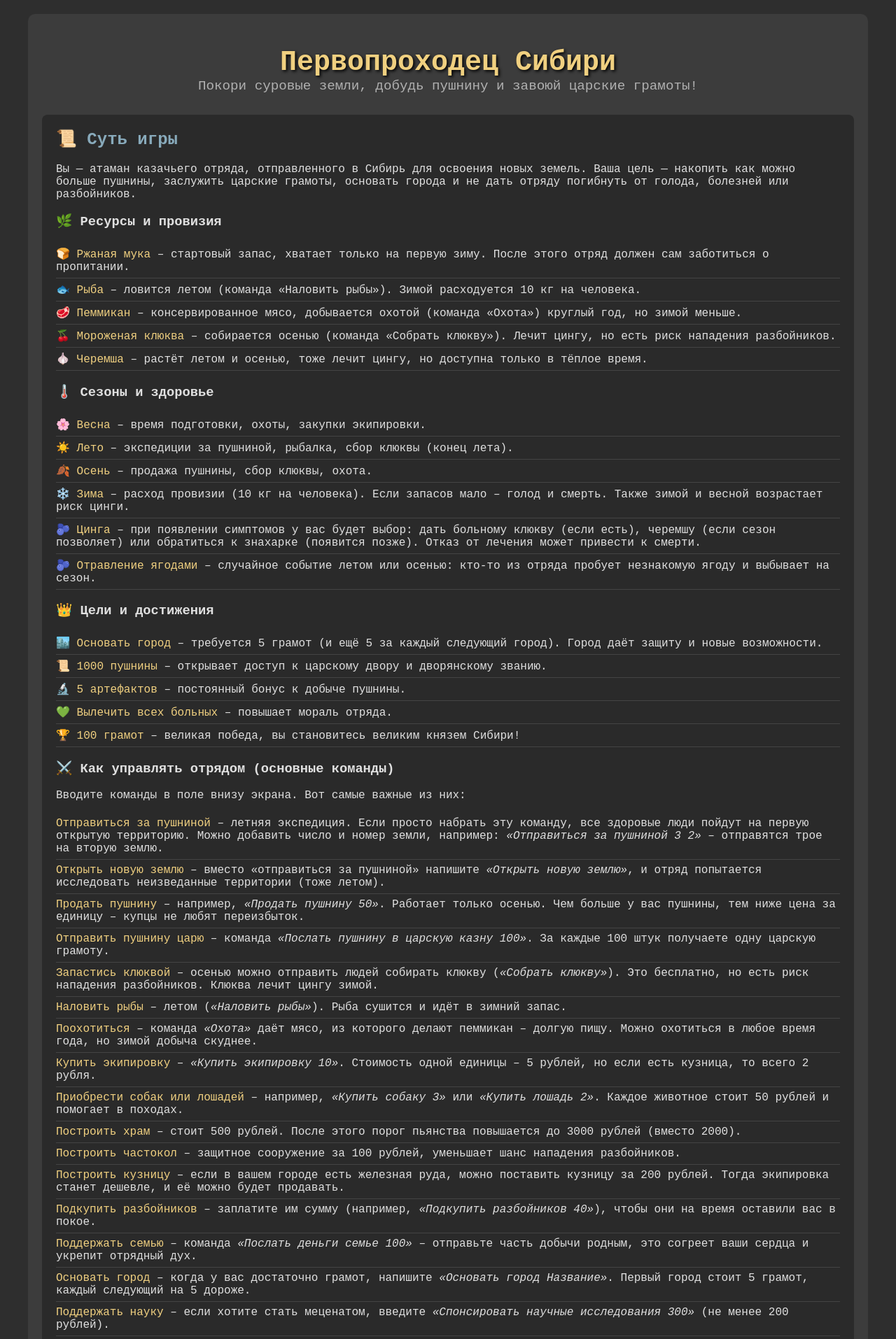
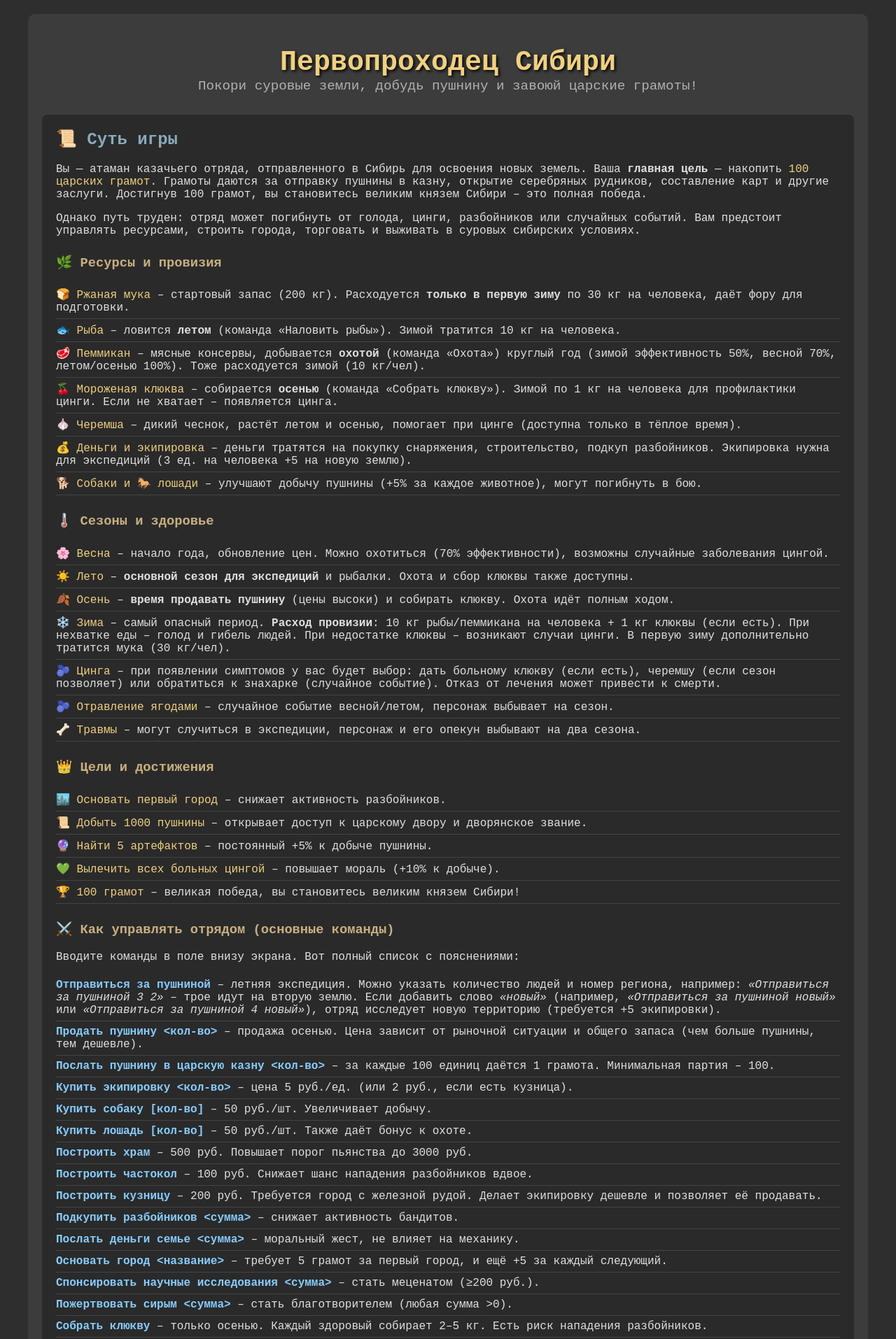
Before and after one commit to Mariga-Rock/pervoprohodets, a Flask app: page / in a window 1280 px wide. Shown: the top 1914 px of the page at 70% size. Run offline with Flask 3, Linux system fonts and the light colour scheme.

Commit message:
small start

```diff
--- a/templates/start.html
+++ b/templates/start.html
@@ -43,6 +43,10 @@
             margin-top: 0;
             color: #8ab;
         }
+        .rules h3 {
+            color: #c8b080;
+            margin-top: 25px;
+        }
         .rules ul {
             list-style: none;
             padding-left: 0;
@@ -53,6 +57,10 @@
         }
         .rules .highlight {
             color: #f0d080;
+        }
+        .rules .command {
+            color: #8cf;
+            font-weight: bold;
         }
         .start-form {
             background: #2a2a2a;
@@ -138,64 +146,70 @@
 
         <div class="rules">
             <h2>📜 Суть игры</h2>
-            <p>Вы — атаман казачьего отряда, отправленного в Сибирь для освоения новых земель. Ваша цель — накопить как можно больше пушнины, заслужить царские грамоты, основать города и не дать отряду погибнуть от голода, болезней или разбойников.</p>
+            <p>Вы — атаман казачьего отряда, отправленного в Сибирь для освоения новых земель. Ваша <strong>главная цель</strong> — накопить <span class="highlight">100 царских грамот</span>. Грамоты даются за отправку пушнины в казну, открытие серебряных рудников, составление карт и другие заслуги. Достигнув 100 грамот, вы становитесь великим князем Сибири – это полная победа.</p>
+            <p>Однако путь труден: отряд может погибнуть от голода, цинги, разбойников или случайных событий. Вам предстоит управлять ресурсами, строить города, торговать и выживать в суровых сибирских условиях.</p>
 
             <h3>🌿 Ресурсы и провизия</h3>
             <ul>
-                <li><span class="highlight">🍞 Ржаная мука</span> – стартовый запас, хватает только на первую зиму. После этого отряд должен сам заботиться о пропитании.</li>
-                <li><span class="highlight">🐟 Рыба</span> – ловится летом (команда «Наловить рыбы»). Зимой расходуется 10 кг на человека.</li>
-                <li><span class="highlight">🥩 Пеммикан</span> – консервированное мясо, добывается охотой (команда «Охота») круглый год, но зимой меньше.</li>
-                <li><span class="highlight">🍒 Мороженая клюква</span> – собирается осенью (команда «Собрать клюкву»). Лечит цингу, но есть риск нападения разбойников.</li>
-                <li><span class="highlight">🧄 Черемша</span> – растёт летом и осенью, тоже лечит цингу, но доступна только в тёплое время.</li>
+                <li><span class="highlight">🍞 Ржаная мука</span> – стартовый запас (200 кг). Расходуется <strong>только в первую зиму</strong> по 30 кг на человека, даёт фору для подготовки.</li>
+                <li><span class="highlight">🐟 Рыба</span> – ловится <strong>летом</strong> (команда «Наловить рыбы»). Зимой тратится 10 кг на человека.</li>
+                <li><span class="highlight">🥩 Пеммикан</span> – мясные консервы, добывается <strong>охотой</strong> (команда «Охота») круглый год (зимой эффективность 50%, весной 70%, летом/осенью 100%). Тоже расходуется зимой (10 кг/чел).</li>
+                <li><span class="highlight">🍒 Мороженая клюква</span> – собирается <strong>осенью</strong> (команда «Собрать клюкву»). Зимой по 1 кг на человека для профилактики цинги. Если не хватает – появляется цинга.</li>
+                <li><span class="highlight">🧄 Черемша</span> – дикий чеснок, растёт летом и осенью, помогает при цинге (доступна только в тёплое время).</li>
+                <li><span class="highlight">💰 Деньги и экипировка</span> – деньги тратятся на покупку снаряжения, строительство, подкуп разбойников. Экипировка нужна для экспедиций (3 ед. на человека +5 на новую землю).</li>
+                <li><span class="highlight">🐕 Собаки и 🐎 лошади</span> – улучшают добычу пушнины (+5% за каждое животное), могут погибнуть в бою.</li>
             </ul>
 
             <h3>🌡️ Сезоны и здоровье</h3>
             <ul>
-                <li><span class="highlight">🌸 Весна</span> – время подготовки, охоты, закупки экипировки.</li>
-                <li><span class="highlight">☀️ Лето</span> – экспедиции за пушниной, рыбалка, сбор клюквы (конец лета).</li>
-                <li><span class="highlight">🍂 Осень</span> – продажа пушнины, сбор клюквы, охота.</li>
-                <li><span class="highlight">❄️ Зима</span> – расход провизии (10 кг на человека). Если запасов мало – голод и смерть. Также зимой и весной возрастает риск цинги.</li>
-                <li><span class="highlight">🫐 Цинга</span> – при появлении симптомов у вас будет выбор: дать больному клюкву (если есть), черемшу (если сезон позволяет) или обратиться к знахарке (появится позже). Отказ от лечения может привести к смерти.</li>
-                <li><span class="highlight">🫐 Отравление ягодами</span> – случайное событие летом или осенью: кто-то из отряда пробует незнакомую ягоду и выбывает на сезон.</li>
+                <li><span class="highlight">🌸 Весна</span> – начало года, обновление цен. Можно охотиться (70% эффективности), возможны случайные заболевания цингой.</li>
+                <li><span class="highlight">☀️ Лето</span> – <strong>основной сезон для экспедиций</strong> и рыбалки. Охота и сбор клюквы также доступны.</li>
+                <li><span class="highlight">🍂 Осень</span> – <strong>время продавать пушнину</strong> (цены высоки) и собирать клюкву. Охота идёт полным ходом.</li>
+                <li><span class="highlight">❄️ Зима</span> – самый опасный период. <strong>Расход провизии</strong>: 10 кг рыбы/пеммикана на человека + 1 кг клюквы (если есть). При нехватке еды – голод и гибель людей. При недостатке клюквы – возникают случаи цинги. В первую зиму дополнительно тратится мука (30 кг/чел).</li>
+                <li><span class="highlight">🫐 Цинга</span> – при появлении симптомов у вас будет выбор: дать больному клюкву (если есть), черемшу (если сезон позволяет) или обратиться к знахарке (случайное событие). Отказ от лечения может привести к смерти.</li>
+                <li><span class="highlight">🫐 Отравление ягодами</span> – случайное событие весной/летом, персонаж выбывает на сезон.</li>
+                <li><span class="highlight">🦴 Травмы</span> – могут случиться в экспедиции, персонаж и его опекун выбывают на два сезона.</li>
             </ul>
 
             <h3>👑 Цели и достижения</h3>
             <ul>
-                <li><span class="highlight">🏙️ Основать город</span> – требуется 5 грамот (и ещё 5 за каждый следующий город). Город даёт защиту и новые возможности.</li>
-                <li><span class="highlight">📜 1000 пушнины</span> – открывает доступ к царскому двору и дворянскому званию.</li>
-                <li><span class="highlight">🔬 5 артефактов</span> – постоянный бонус к добыче пушнины.</li>
-                <li><span class="highlight">💚 Вылечить всех больных</span> – повышает мораль отряда.</li>
+                <li><span class="highlight">🏙️ Основать первый город</span> – снижает активность разбойников.</li>
+                <li><span class="highlight">📜 Добыть 1000 пушнины</span> – открывает доступ к царскому двору и дворянское звание.</li>
+                <li><span class="highlight">🔮 Найти 5 артефактов</span> – постоянный +5% к добыче пушнины.</li>
+                <li><span class="highlight">💚 Вылечить всех больных цингой</span> – повышает мораль (+10% к добыче).</li>
                 <li><span class="highlight">🏆 100 грамот</span> – великая победа, вы становитесь великим князем Сибири!</li>
             </ul>
 
-           <h3>⚔️ Как управлять отрядом (основные команды)</h3>
-<p>Вводите команды в поле внизу экрана. Вот самые важные из них:</p>
-<ul>
-    <li><span class="highlight">Отправиться за пушниной</span> – летняя экспедиция. Если просто набрать эту команду, все здоровые люди пойдут на первую открытую территорию. Можно добавить число и номер земли, например: <em>«Отправиться за пушниной 3 2»</em> – отправятся трое на вторую землю.</li>
-    <li><span class="highlight">Открыть новую землю</span> – вместо «отправиться за пушниной» напишите <em>«Открыть новую землю»</em>, и отряд попытается исследовать неизведанные территории (тоже летом).</li>
-    <li><span class="highlight">Продать пушнину</span> – например, <em>«Продать пушнину 50»</em>. Работает только осенью. Чем больше у вас пушнины, тем ниже цена за единицу – купцы не любят переизбыток.</li>
-    <li><span class="highlight">Отправить пушнину царю</span> – команда <em>«Послать пушнину в царскую казну 100»</em>. За каждые 100 штук получаете одну царскую грамоту.</li>
-    <li><span class="highlight">Запастись клюквой</span> – осенью можно отправить людей собирать клюкву (<em>«Собрать клюкву»</em>). Это бесплатно, но есть риск нападения разбойников. Клюква лечит цингу зимой.</li>
-    <li><span class="highlight">Наловить рыбы</span> – летом (<em>«Наловить рыбы»</em>). Рыба сушится и идёт в зимний запас.</li>
-    <li><span class="highlight">Поохотиться</span> – команда <em>«Охота»</em> даёт мясо, из которого делают пеммикан – долгую пищу. Можно охотиться в любое время года, но зимой добыча скуднее.</li>
-    <li><span class="highlight">Купить экипировку</span> – <em>«Купить экипировку 10»</em>. Стоимость одной единицы – 5 рублей, но если есть кузница, то всего 2 рубля.</li>
-    <li><span class="highlight">Приобрести собак или лошадей</span> – например, <em>«Купить собаку 3»</em> или <em>«Купить лошадь 2»</em>. Каждое животное стоит 50 рублей и помогает в походах.</li>
-    <li><span class="highlight">Построить храм</span> – стоит 500 рублей. После этого порог пьянства повышается до 3000 рублей (вместо 2000).</li>
-    <li><span class="highlight">Построить частокол</span> – защитное сооружение за 100 рублей, уменьшает шанс нападения разбойников.</li>
-    <li><span class="highlight">Построить кузницу</span> – если в вашем городе есть железная руда, можно поставить кузницу за 200 рублей. Тогда экипировка станет дешевле, и её можно будет продавать.</li>
-    <li><span class="highlight">Подкупить разбойников</span> – заплатите им сумму (например, <em>«Подкупить разбойников 40»</em>), чтобы они на время оставили вас в покое.</li>
-    <li><span class="highlight">Поддержать семью</span> – команда <em>«Послать деньги семье 100»</em> – отправьте часть добычи родным, это согреет ваши сердца и укрепит отрядный дух.</li>
-    <li><span class="highlight">Основать город</span> – когда у вас достаточно грамот, напишите <em>«Основать город Название»</em>. Первый город стоит 5 грамот, каждый следующий на 5 дороже.</li>
-    <li><span class="highlight">Поддержать науку</span> – если хотите стать меценатом, введите <em>«Спонсировать научные исследования 300»</em> (не менее 200 рублей).</li>
-    <li><span class="highlight">Помочь бедным</span> – <em>«Пожертвовать сирым 200»</em> – принесёт звание благотворителя.</li>
-    <li><span class="highlight">Узнать обстановку</span> – команда <em>«Показать статус»</em> выдаст сводку по ресурсам, людям, постройкам и титулам.</li>
-    <li><span class="highlight">Пережить сезон</span> – <em>«Следующий сезон»</em> переключает время года. Зимой тратится провизия, летом можно ходить в походы.</li>
-    <li><span class="highlight">Переждать до следующей весны</span> – воспользуйтесь, если не вывозите по ресурсам. Это стоит 50 рублей и 2 килограмма любой провизии.</li>
-    <li><span class="highlight">Посмотреть города</span> – команда <em>«Города»</em> покажет, какие поселения вы основали и что в них построено.</li>
-    <li><span class="highlight">Таблица лидеров</span> – <em>«Лидеры»</em> выведет список лучших игроков (сохраняется в вашем браузере).</li>
-    <li><span class="highlight">Полная справка</span> – в любое время введите <em>«Помощь»</em>, и игра выдаст все команды с пояснениями.</li>
-</ul>
-            <p>💡 <em>Совет:</em> заранее запасайтесь провизией и клюквой, следите за сезонами и не допускайте долгов.</p>
+            <h3>⚔️ Как управлять отрядом (основные команды)</h3>
+            <p>Вводите команды в поле внизу экрана. Вот полный список с пояснениями:</p>
+            <ul>
+                <li><span class="command">Отправиться за пушниной</span> – летняя экспедиция. Можно указать количество людей и номер региона, например: <em>«Отправиться за пушниной 3 2»</em> – трое идут на вторую землю. Если добавить слово <em>«новый»</em> (например, <em>«Отправиться за пушниной новый»</em> или <em>«Отправиться за пушниной 4 новый»</em>), отряд исследует новую территорию (требуется +5 экипировки).</li>
+                <li><span class="command">Продать пушнину &lt;кол-во&gt;</span> – продажа осенью. Цена зависит от рыночной ситуации и общего запаса (чем больше пушнины, тем дешевле).</li>
+                <li><span class="command">Послать пушнину в царскую казну &lt;кол-во&gt;</span> – за каждые 100 единиц даётся 1 грамота. Минимальная партия – 100.</li>
+                <li><span class="command">Купить экипировку &lt;кол-во&gt;</span> – цена 5 руб./ед. (или 2 руб., если есть кузница).</li>
+                <li><span class="command">Купить собаку [кол-во]</span> – 50 руб./шт. Увеличивает добычу.</li>
+                <li><span class="command">Купить лошадь [кол-во]</span> – 50 руб./шт. Также даёт бонус к охоте.</li>
+                <li><span class="command">Построить храм</span> – 500 руб. Повышает порог пьянства до 3000 руб.</li>
+                <li><span class="command">Построить частокол</span> – 100 руб. Снижает шанс нападения разбойников вдвое.</li>
+                <li><span class="command">Построить кузницу</span> – 200 руб. Требуется город с железной рудой. Делает экипировку дешевле и позволяет её продавать.</li>
+                <li><span class="command">Подкупить разбойников &lt;сумма&gt;</span> – снижает активность бандитов.</li>
+                <li><span class="command">Послать деньги семье &lt;сумма&gt;</span> – моральный жест, не влияет на механику.</li>
+                <li><span class="command">Основать город &lt;название&gt;</span> – требует 5 грамот за первый город, и ещё +5 за каждый следующий.</li>
+                <li><span class="command">Спонсировать научные исследования &lt;сумма&gt;</span> – стать меценатом (≥200 руб.).</li>
+                <li><span class="command">Пожертвовать сирым &lt;сумма&gt;</span> – стать благотворителем (любая сумма >0).</li>
+                <li><span class="command">Собрать клюкву</span> – только осенью. Каждый здоровый собирает 2–5 кг. Есть риск нападения разбойников.</li>
+                <li><span class="command">Наловить рыбы</span> – только летом. Каждый здоровый ловит 5–15 кг.</li>
+                <li><span class="command">Охота</span> – добыча пеммикана (эффективность зависит от сезона).</li>
+                <li><span class="command">Изготовить пеммикан</span> – команда-заглушка, охота уже даёт пеммикан напрямую.</li>
+                <li><span class="command">Показать статус</span> – выводит сводку по ресурсам, людям, постройкам, титулам.</li>
+                <li><span class="command">Следующий сезон</span> – переход к следующему времени года.</li>
+                <li><span class="command">Переждать до следующей весны</span> – пропустить год (стоит 50 руб. и 2 кг провизии). Персонажи теряют 1 выносливость.</li>
+                <li><span class="command">Города</span> – список всех основанных городов с их постройками.</li>
+                <li><span class="command">Лидеры</span> – таблица лучших игроков (сохраняется в браузере).</li>
+                <li><span class="command">Помощь</span> – полная справка по командам.</li>
+                <li><span class="command">Выход</span> – завершить игру.</li>
+            </ul>
+            <p>💡 <em>Совет:</em> заранее запасайтесь провизией и клюквой, следите за сезонами и не допускайте долгов. Используйте лето для экспедиций, осень – для торговли и сбора клюквы, а зиму пережидайте с запасом еды.</p>
         </div>
 
         <form method="POST" class="start-form">
```
